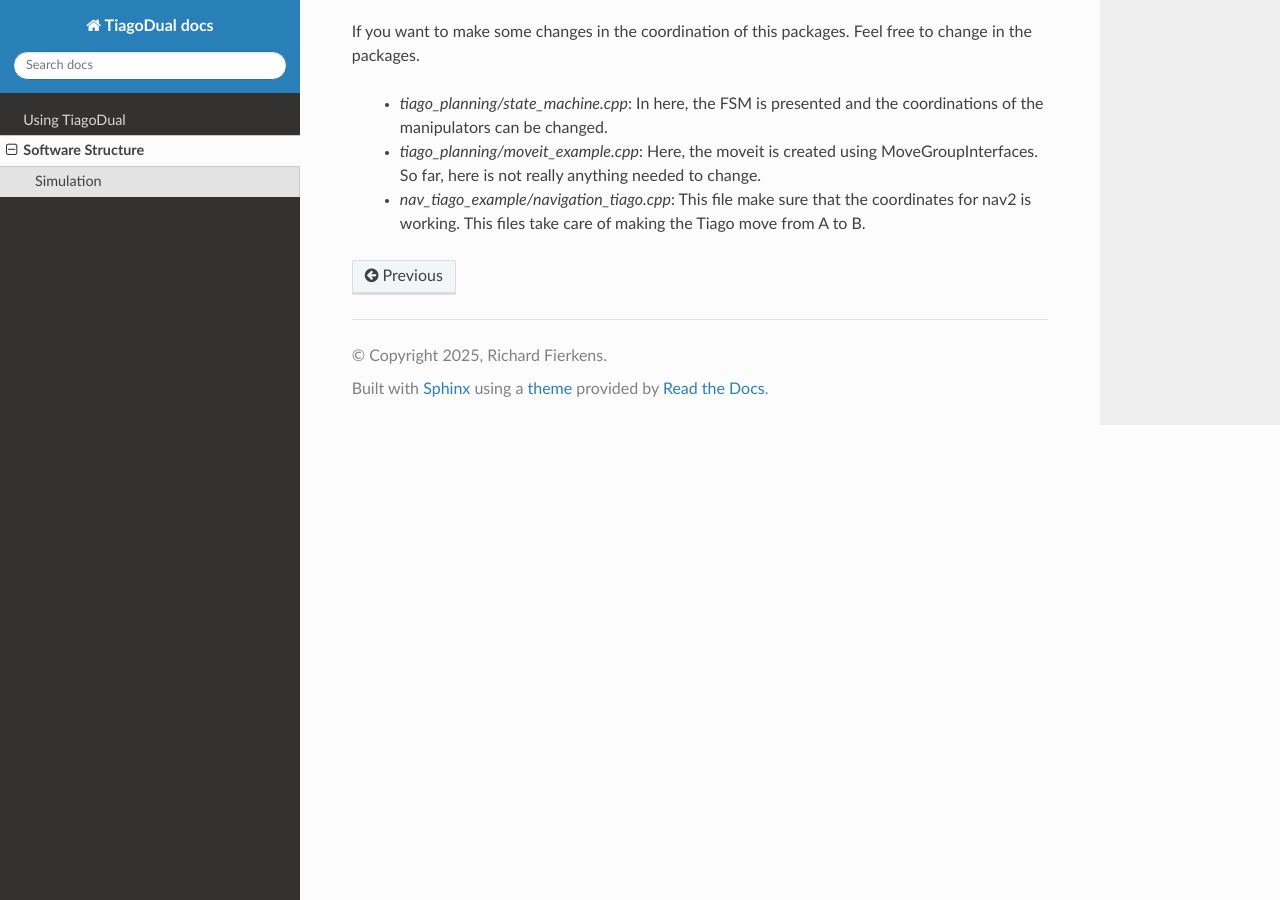
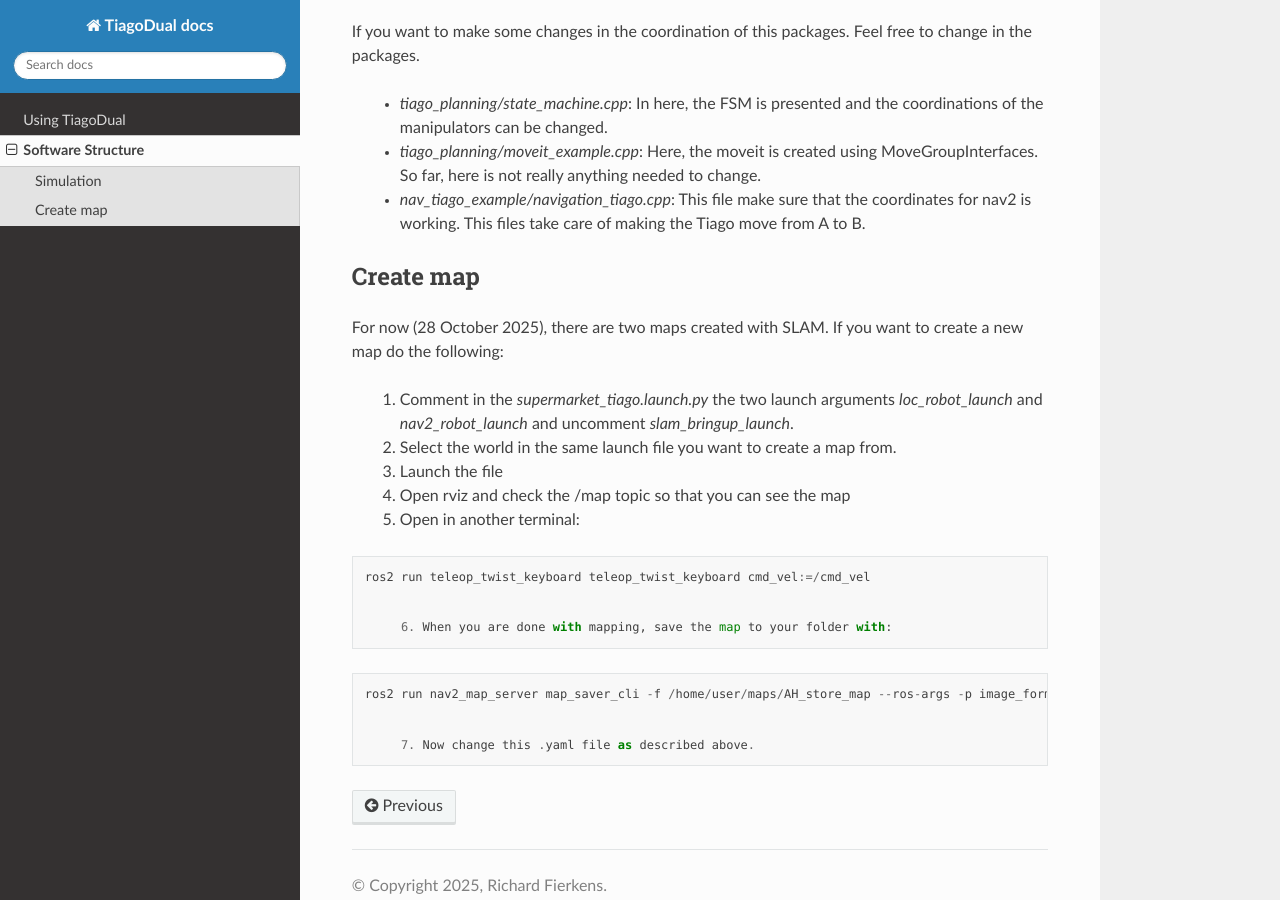
Before and after one commit to RichardFierkens/docs_tiago_dual, a Sphinx documentation site: the page built from docs/source/software.rst, in a window 1280 px wide and 900 px high, scrolled down 1314 px. Built offline with Sphinx 7.4.7 and the Read the Docs theme 3.1.0, drawn with Linux system fonts in a browser that asks for light colours; pages that are not in the unit, such as notebooks, are missing from menus.

Commit message:
Add how to create map

```diff
--- a/docs/source/software.rst
+++ b/docs/source/software.rst
@@ -56,3 +56,30 @@ If you want to make some changes in the coordination of this packages. Feel free
 	- `tiago_planning/state_machine.cpp`: In here, the FSM is presented and the coordinations of the manipulators can be changed.
 	- `tiago_planning/moveit_example.cpp`: Here, the moveit is created using MoveGroupInterfaces. So far, here is not really anything needed to change.
 	- `nav_tiago_example/navigation_tiago.cpp`: This file make sure that the coordinates for nav2 is working. This files take care of making the Tiago move from A to B.
+
+
+
+Create map
+----------
+
+For now (28 October 2025), there are two maps created with SLAM. If you want to create a new map do the following:
+
+	1. Comment in the `supermarket_tiago.launch.py` the two launch arguments `loc_robot_launch` and `nav2_robot_launch` and uncomment `slam_bringup_launch`.
+	2. Select the world in the same launch file you want to create a map from.
+	3. Launch the file
+	4. Open rviz and check the /map topic so that you can see the map
+	5. Open in another terminal:
+
+.. code-block::
+
+   ros2 run teleop_twist_keyboard teleop_twist_keyboard cmd_vel:=/cmd_vel
+
+
+	6. When you are done with mapping, save the map to your folder with:
+
+.. code-block::
+
+   ros2 run nav2_map_server map_saver_cli -f /home/user/maps/AH_store_map --ros-args -p image_format:=pgm
+
+
+	7. Now change this .yaml file as described above.
```
